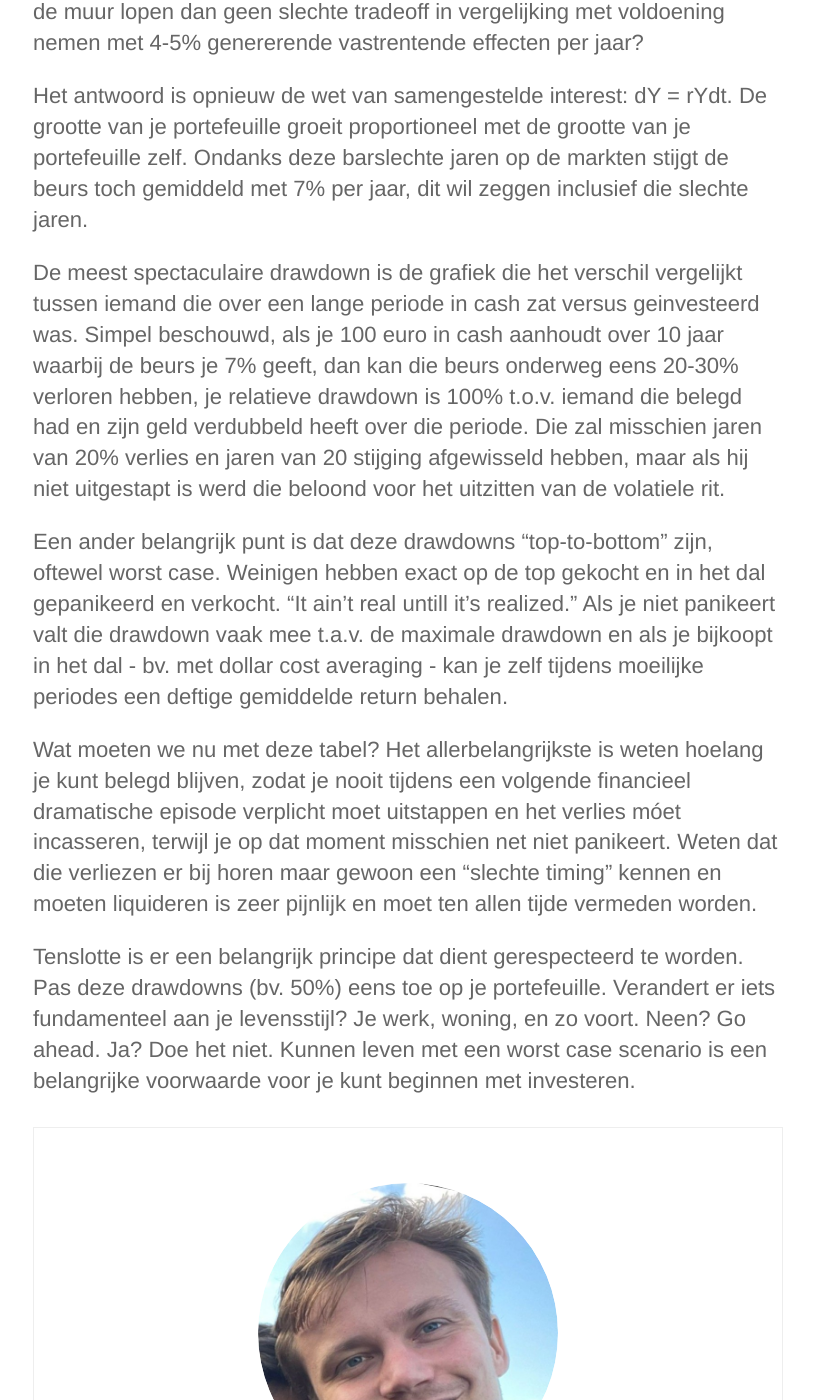
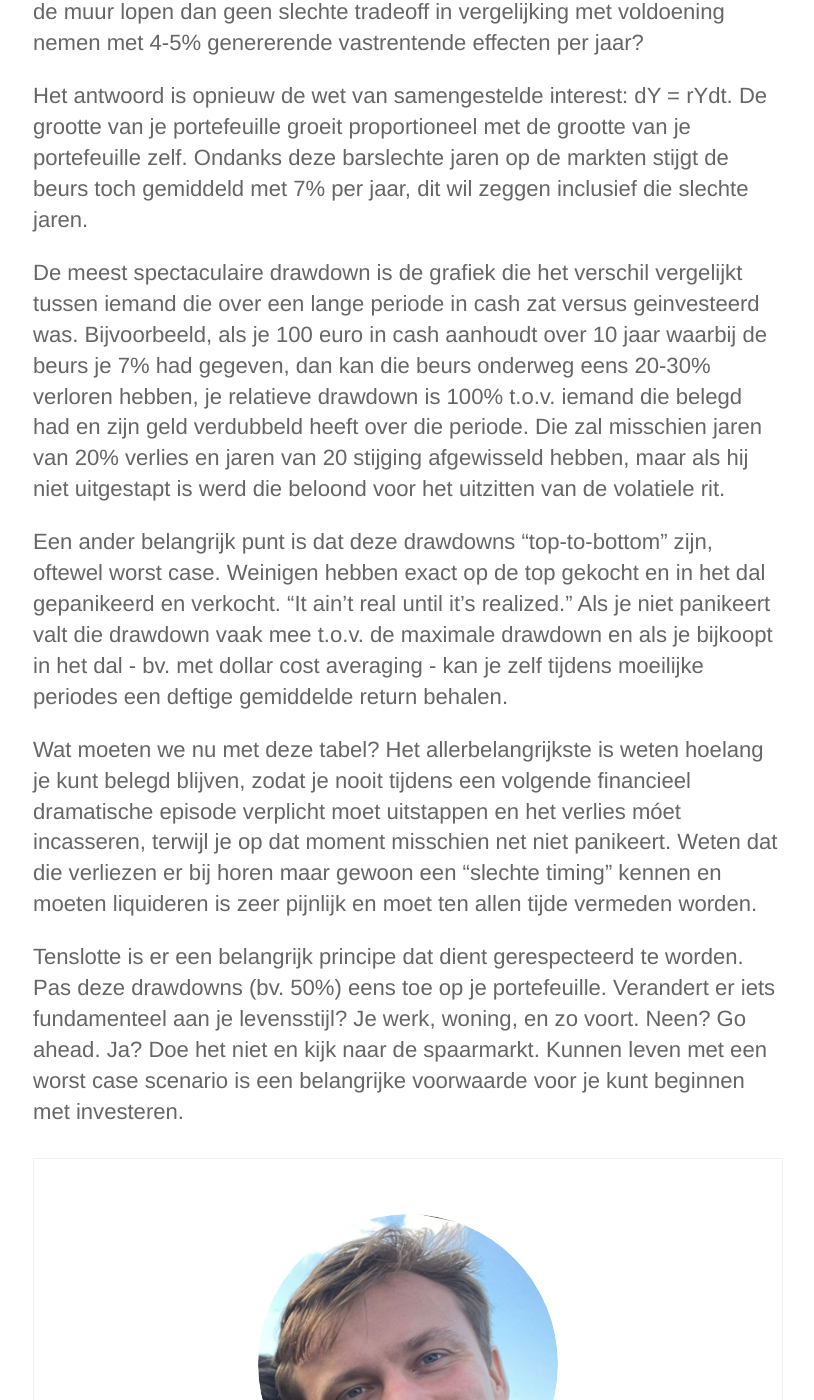
Before and after one commit to nonkelfonds/nonkelfonds.github.io, a Jekyll site: the page built from _posts/2024-09-04-drawdowns-in-een-historisch-perspectief.md, in a window 1280 px wide and 1400 px high, scrolled down 2602 px. Shown: the whole window, without its empty margins (232-1046 px from the left). Built offline with Jekyll 4.4.1, drawn with Linux system fonts in a browser that asks for light colours.

Commit message:
Historische drawdowns

```diff
--- a/_posts/2024-09-04-drawdowns-in-een-historisch-perspectief.md
+++ b/_posts/2024-09-04-drawdowns-in-een-historisch-perspectief.md
@@ -50,10 +50,10 @@
 
 Het antwoord is opnieuw de wet van samengestelde interest: dY = rYdt. De grootte van je portefeuille groeit proportioneel met de grootte van je portefeuille zelf. Ondanks deze barslechte jaren op de markten stijgt de beurs toch gemiddeld met 7% per jaar, dit wil zeggen inclusief die slechte jaren.
 
-De meest spectaculaire drawdown is de grafiek die het verschil vergelijkt tussen iemand  die over een lange periode in cash zat versus geinvesteerd was. Simpel beschouwd, als je 100 euro in cash aanhoudt over 10 jaar waarbij de beurs je 7% geeft, dan kan die beurs onderweg eens 20-30% verloren hebben, je relatieve drawdown is 100% t.o.v. iemand die belegd had en zijn geld verdubbeld heeft over die periode. Die zal misschien jaren van 20% verlies en jaren van 20 stijging afgewisseld hebben, maar als hij niet uitgestapt is werd die beloond voor het uitzitten van de volatiele rit.
+De meest spectaculaire drawdown is de grafiek die het verschil vergelijkt tussen iemand  die over een lange periode in cash zat versus geinvesteerd was. Bijvoorbeeld, als je 100 euro in cash aanhoudt over 10 jaar waarbij de beurs je 7% had gegeven, dan kan die beurs onderweg eens 20-30% verloren hebben, je relatieve drawdown is 100% t.o.v. iemand die belegd had en zijn geld verdubbeld heeft over die periode. Die zal misschien jaren van 20% verlies en jaren van 20 stijging afgewisseld hebben, maar als hij niet uitgestapt is werd die beloond voor het uitzitten van de volatiele rit.
 
-Een ander belangrijk punt is dat deze drawdowns "top-to-bottom" zijn, oftewel worst case. Weinigen hebben exact op de top gekocht en in het dal gepanikeerd en verkocht. "It ain't real untill it's realized." Als je niet panikeert valt die drawdown vaak mee t.a.v. de maximale drawdown en als je bijkoopt in het dal - bv. met dollar cost averaging - kan je zelf tijdens moeilijke periodes een deftige gemiddelde return behalen.
+Een ander belangrijk punt is dat deze drawdowns "top-to-bottom" zijn, oftewel worst case. Weinigen hebben exact op de top gekocht en in het dal gepanikeerd en verkocht. "It ain't real until it's realized." Als je niet panikeert valt die drawdown vaak mee t.o.v. de maximale drawdown en als je bijkoopt in het dal - bv. met dollar cost averaging - kan je zelf tijdens moeilijke periodes een deftige gemiddelde return behalen.
 
 Wat moeten we nu met deze tabel? Het allerbelangrijkste is weten hoelang je kunt belegd blijven, zodat je nooit tijdens een volgende financieel dramatische episode verplicht moet uitstappen en het verlies móet incasseren, terwijl je op dat moment misschien net niet panikeert. Weten dat die verliezen er bij horen maar gewoon een "slechte timing" kennen en moeten liquideren is zeer pijnlijk en moet ten allen tijde vermeden worden.
 
-Tenslotte is er een belangrijk principe dat dient gerespecteerd te worden. Pas deze drawdowns (bv. 50%) eens toe op je portefeuille. Verandert er iets fundamenteel aan je levensstijl? Je werk, woning, en zo voort. Neen? Go ahead. Ja? Doe het niet. Kunnen leven met een worst case scenario is een belangrijke voorwaarde voor je kunt beginnen met investeren.
+Tenslotte is er een belangrijk principe dat dient gerespecteerd te worden. Pas deze drawdowns (bv. 50%) eens toe op je portefeuille. Verandert er iets fundamenteel aan je levensstijl? Je werk, woning, en zo voort. Neen? Go ahead. Ja? Doe het niet en kijk naar de spaarmarkt. Kunnen leven met een worst case scenario is een belangrijke voorwaarde voor je kunt beginnen met investeren.
```
